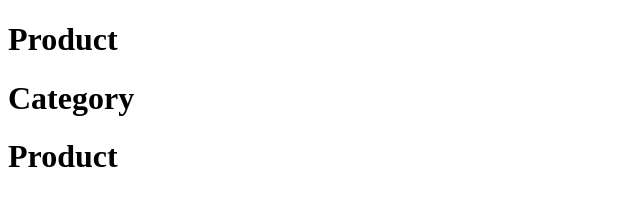
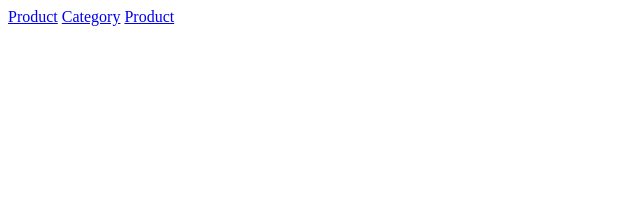
Before and after one commit to rbenrhouma/LeReacteur, a website: page index.html in a window 1280 px wide. Shown: the whole page, without its empty margins (0-640 px from the left). Drawn offline with Linux system fonts and the light colour scheme.

Commit message:
correction

```diff
--- a/index.html
+++ b/index.html
@@ -7,9 +7,11 @@
     <title>Accueil</title>
   </head>
   <body>
-    <h1> <a href="https://www.w3schools.com/html/"></a> Product</h1>
-    <h1> <a href="./category/"></a> Category</h1>
-    <h1><a href="./product/"></a> Product</h1>
+    <div>
+    <a href="https://www.w3schools.com/html/">Product</a>
+    <a href="./category/">Category</a>
+    <a href="./product/">Product</a>
+  </div>
   </body>
 </html>
 </html>
```
